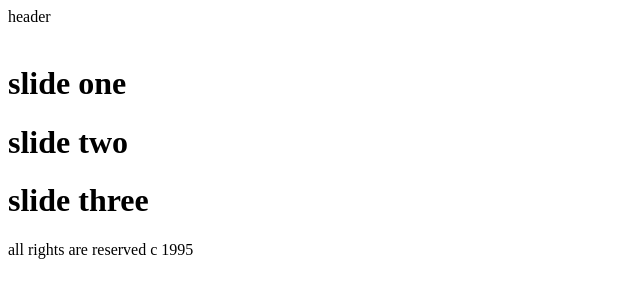
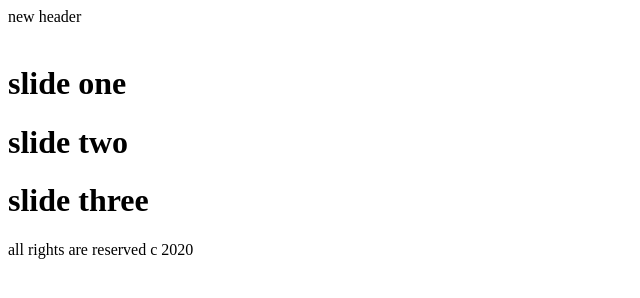
Before and after one commit to kooshyar-sh/git-project-one, a plain HTML site: page index.html in a window 1280 px wide. Shown: the full height of the page, 0-640 px from the left. Drawn offline with Linux system fonts and the light colour scheme.

Commit message:
some changes in master branch

```diff
--- a/index.html
+++ b/index.html
@@ -7,7 +7,7 @@
 </head>
 <body>
     <header>
-        header
+        new header
     </header>
     <div class="baner"><img src="" alt=""></div>
     <div class="slider">
@@ -16,7 +16,7 @@
         <h1>slide three</h1>
     </div>
     <footer>
-        all rights are reserved c 1995
+        all rights are reserved c 2020
     </footer>
 </body>
 <script src="script.js"></script>
```
